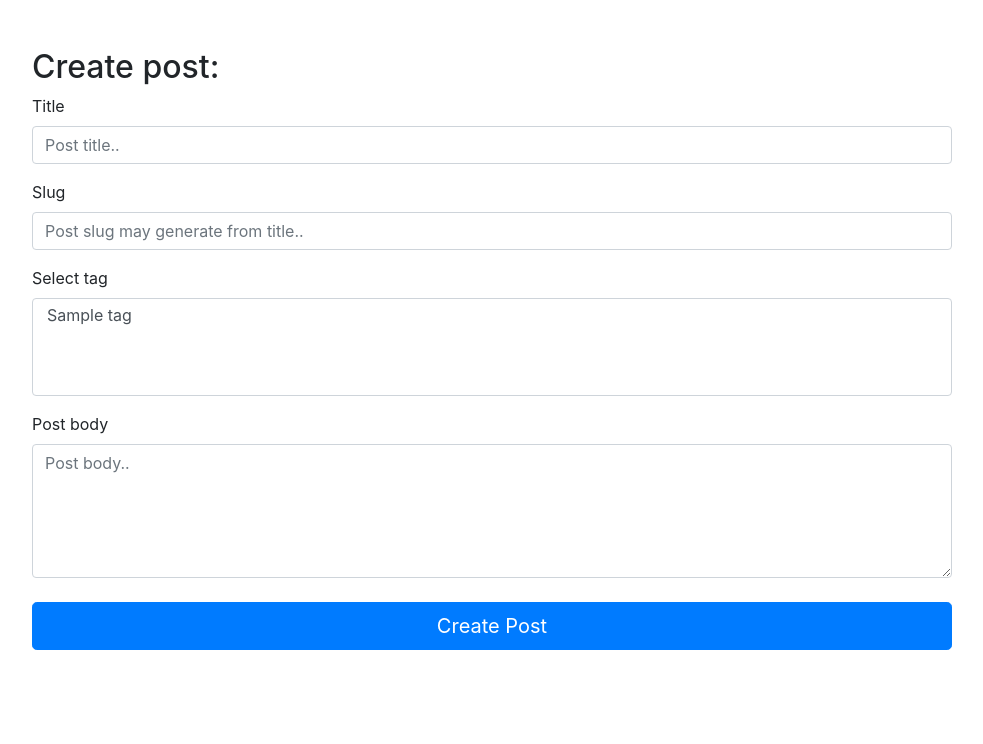
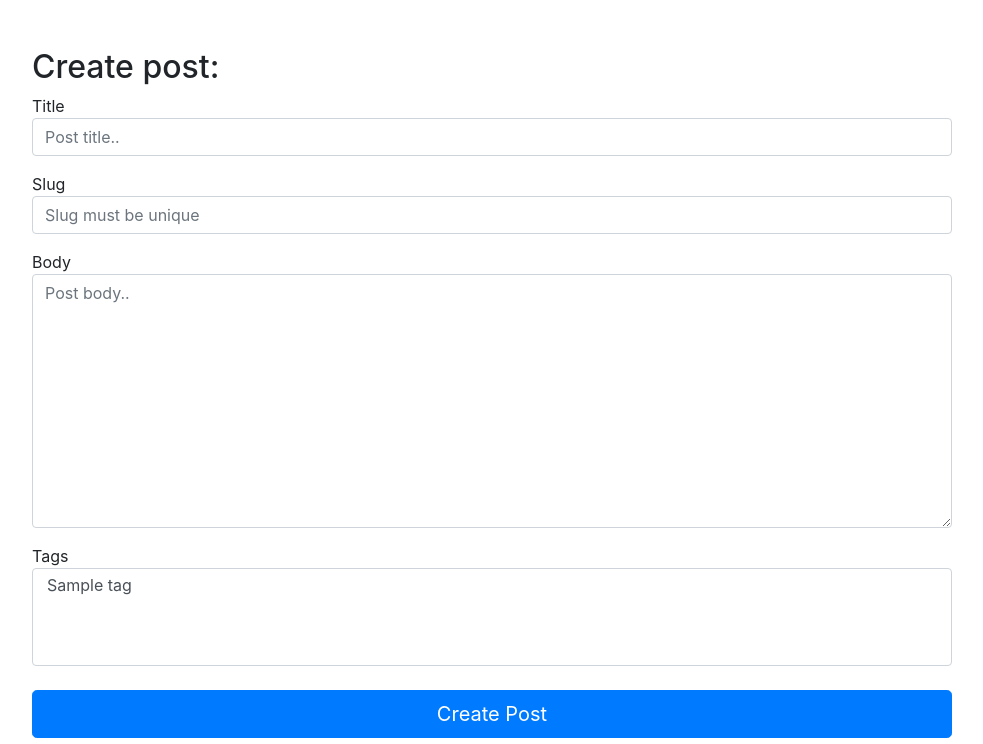
Before and after one commit to VovaPrymachuk/Django_blog, a Django app: page /post/create/ in a window 1280 px wide. Shown: the part 56-800 px from the top of the page, without its empty margins (148-1131 px from the left). Run offline with Django 3.2, Linux system fonts and the light colour scheme; tables that the repository leaves empty hold one stand-in row (values such as "Sample post"); some libraries are stand-ins or nearby versions.

Commit message:
create Post

```diff
--- a/blog/forms.py
+++ b/blog/forms.py
@@ -12,10 +12,28 @@ class CreateUserForm(UserCreationForm):
         fields = ['username', 'email', 'password1', 'password2']
 
 
-class CreatePostForm(forms.ModelForm):
+class PostCreateForm(forms.ModelForm):
     class Meta:
         model = Post
         fields = ['title', 'slug', 'body', 'tags']
+
+        widgets = {
+            'title': forms.TextInput(attrs={'class': 'form-control',
+                                            'placeholder': 'Post title..'}),
+            'slug': forms.TextInput(attrs={'class': 'form-control',
+                                           'placeholder': 'Slug must be unique'}),
+            'body': forms.Textarea(attrs={'class': 'form-control',
+                                          'placeholder': 'Post body..'}),
+            'tags': forms.SelectMultiple(attrs={'class': 'form-control',
+                                                'label': 'Select tag'})
+        }
+
+    def clean_slug(self):
+        new_slug = self.cleaned_data['slug'].lower()
+
+        if new_slug == 'create':
+            raise ValidationError('Slug may not be "create".')
+        return new_slug
 
 
 class TagCreateForm(forms.ModelForm):
@@ -28,9 +46,11 @@ class TagCreateForm(forms.ModelForm):
             'slug': forms.TextInput()
         }
 
-        def save(self):
-            new_tag = Tag.objects.create(
-                title=self.cleaned_data['title'],
-                slug=self.cleaned_data['slug']
-            )
-            return new_tag
+    def clean_slug(self):
+        new_slug = self.cleaned_data['slug'].lower()
+
+        if new_slug == 'create':
+            raise ValidationError('Slug may not be "create".')
+        if Tag.objects.filter(slug__iexact=new_slug).count():
+            raise ValidationError('Slug must be unique.')
+        return new_slug
--- a/blog/models.py
+++ b/blog/models.py
@@ -16,7 +16,7 @@ class Post(models.Model):
     slug = models.SlugField(max_length=150, blank=True, unique=True)
     body = models.TextField(blank=True)
     created = models.DateTimeField(auto_now_add=True)
-    tags = models.ManyToManyField('Tag', blank=True, related_name='posts')
+    tags = models.ManyToManyField('Tag', related_name='posts')
     author = models.ForeignKey(get_user_model(), on_delete=models.CASCADE,
                                related_name='posts')
 
--- a/blog/templates/blog/create_post.html
+++ b/blog/templates/blog/create_post.html
@@ -8,31 +8,19 @@
 {% block content %}
     <h2>Create post:</h2>
 
-    <form action="" method="post">
+    <form action="{% url 'post_create_url' %}" method="post">
     {% csrf_token %}
-        <div class="form-group">
-            <label for="exampleFormControlInput">Title</label>
-            <input type="text" name="title" class="form-control" id="exampleFormControlInput"
-                   placeholder="Post title..">
-        </div>
-        <div class="form-group">
-            <label for="exampleFormControlInput1">Slug</label>
-            <input type="text" name="slug" class="form-control" id="exampleFormControlInput1"
-                   placeholder="Post slug may generate from title..">
-        </div>
-        <div class="form-group">
-            <label for="exampleFormControlSelect">Select tag</label>
-            <select multiple name="tags" class="form-control" id="exampleFormControlSelect">
-                {% for tag in tags %}
-                    <option value="{{ tag.title.lower }}">{{ tag.title }}</option>
-                {% endfor %}
-            </select>
-        </div>
-        <div class="form-group">
-            <label for="exampleFormControlTextarea1">Post body</label>
-            <textarea class="form-control" name="body" id="exampleFormControlTextarea1" rows="5"
-                      placeholder="Post body.."></textarea>
-        </div>
+
+        {% for field in form %}
+            <div class="form-group">
+                {% if field.errors %}
+                    <div class="alert alert-danger">{{ field.errors }}</div>
+                {% endif %}
+                {{ field.label }}
+                {{ field }}
+            </div>
+        {% endfor %}
+
         <button type="submit" class="btn btn-lg btn-primary btn-block mt-4">Create Post</button>
     </form>
 
--- a/blog/views.py
+++ b/blog/views.py
@@ -5,7 +5,7 @@ from django.contrib.auth import authenticate, login, logout
 from django.views.generic import View
 
 from .models import Post, Tag
-from .forms import CreateUserForm, CreatePostForm, TagCreateForm
+from .forms import CreateUserForm, PostCreateForm, TagCreateForm
 from .utils import ObjectDetailMixin
 
 
@@ -54,26 +54,23 @@ def posts_lists(request):
 
 
 class PostCreate(View):
-
     def get(self, request):
-        form = CreatePostForm()
-        tags = Tag.objects.all()
-        context = {'form': form, 'tags': tags}
+        form = PostCreateForm()
+        context = {'form': form}
         return render(request, 'blog/create_post.html', context)
 
-    # def post(self, request):
-    #     form = CreatePostForm(request.POST)
-    #     tags = Tag.objects.all()
-    #     print(943)
-    #     if form.is_valid():
-    #         entry = form.save(commit=False)
-    #         entry.author = request.user
-    #         new_post = entry.save()
-    #         print(12131)
-    #         return redirect('posts_list_url')
-    #
-    #     context = {'form': form, 'tags': tags}
-    #     return render(request, 'blog/create_post.html', context)
+    def post(self, request):
+        bound_form = PostCreateForm(request.POST)
+        print(943)
+        if bound_form.is_valid():
+            entry = bound_form.save(commit=False)
+            entry.author = request.user
+            entry.save()
+            print(12131)
+            return redirect('posts_list_url')
+
+        context = {'form': bound_form}
+        return render(request, 'blog/create_post.html', context)
 
 
 class PostDetail(ObjectDetailMixin, View):
```
Also changed, not shown: blog/templates/blog/tag_create.html (+5 -3 lines).
